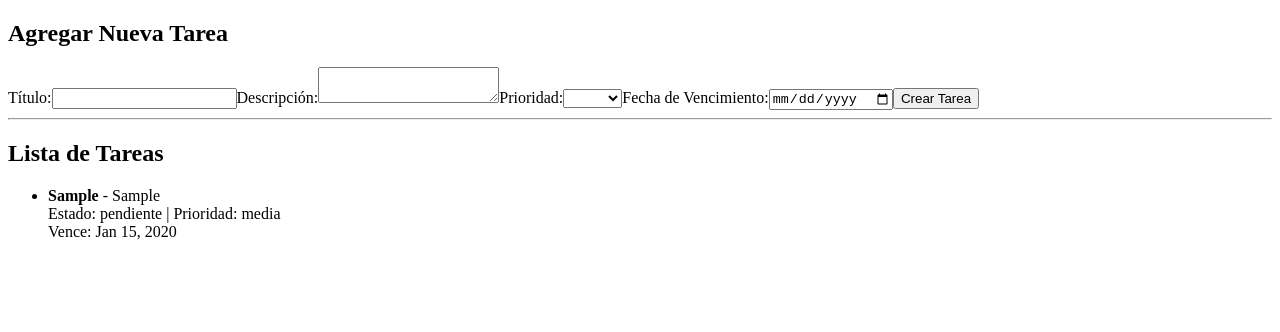
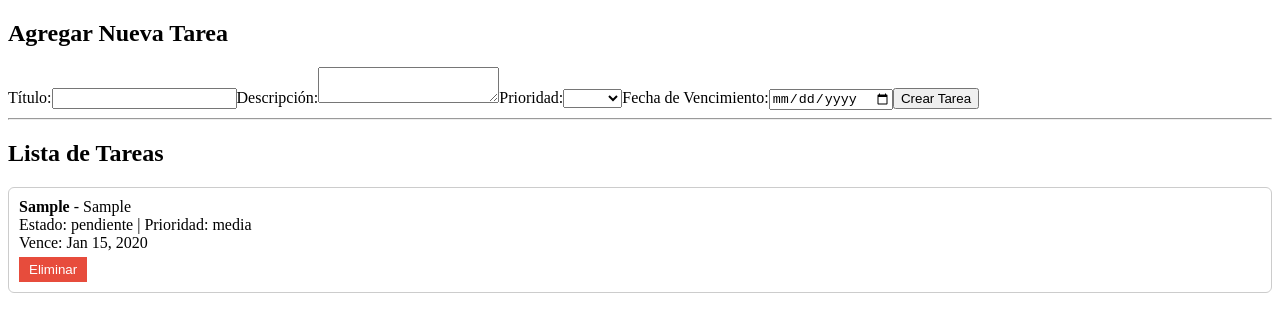
Before and after one commit to DaniBOD/taskmanager-pro, an Angular app: page / in a window 1280 px wide. Both pictures are taken after typing "Sample", "Sample", "2020-01-15" into the empty fields and a click on the button "Crear Tarea". Shown: the top 332 px of the page. Built offline with nearby package versions, Linux system fonts and the light colour scheme.

Commit message:
feat: eliminar tarea desde lista usando TaskService (sin backend)

```diff
--- a/src/app/components/task-list/task-list.component.css
+++ b/src/app/components/task-list/task-list.component.css
@@ -0,0 +1,20 @@
+ul {
+  padding: 0;
+  list-style: none;
+}
+
+li {
+  border: 1px solid #ccc;
+  padding: 10px;
+  margin-bottom: 10px;
+  border-radius: 6px;
+}
+
+button {
+  margin-top: 5px;
+  background-color: #e74c3c;
+  color: white;
+  border: none;
+  padding: 5px 10px;
+  cursor: pointer;
+}
--- a/src/app/components/task-list/task-list.component.html
+++ b/src/app/components/task-list/task-list.component.html
@@ -8,6 +8,7 @@
   <li *ngFor="let tarea of tareas">
     <strong>{{ tarea.titulo }}</strong> - {{ tarea.descripcion }}<br />
     Estado: {{ tarea.estado }} | Prioridad: {{ tarea.prioridad }}<br />
-    Vence: {{ tarea.fechaVencimiento | date }}
+    Vence: {{ tarea.fechaVencimiento | date }}<br />
+    <button (click)="eliminarTarea(tarea.id)">Eliminar</button>
   </li>
 </ul>
--- a/src/app/components/task-list/task-list.component.ts
+++ b/src/app/components/task-list/task-list.component.ts
@@ -20,4 +20,11 @@ export class TaskListComponent implements OnInit {
       this.tareas = data;
     });
   }
+
+  eliminarTarea(id: number) {
+    const confirmar = confirm('¿Estás seguro de eliminar esta tarea?');
+    if (confirmar) {
+      this.taskService.eliminarTarea(id);
+    }
+  }
 }
```
